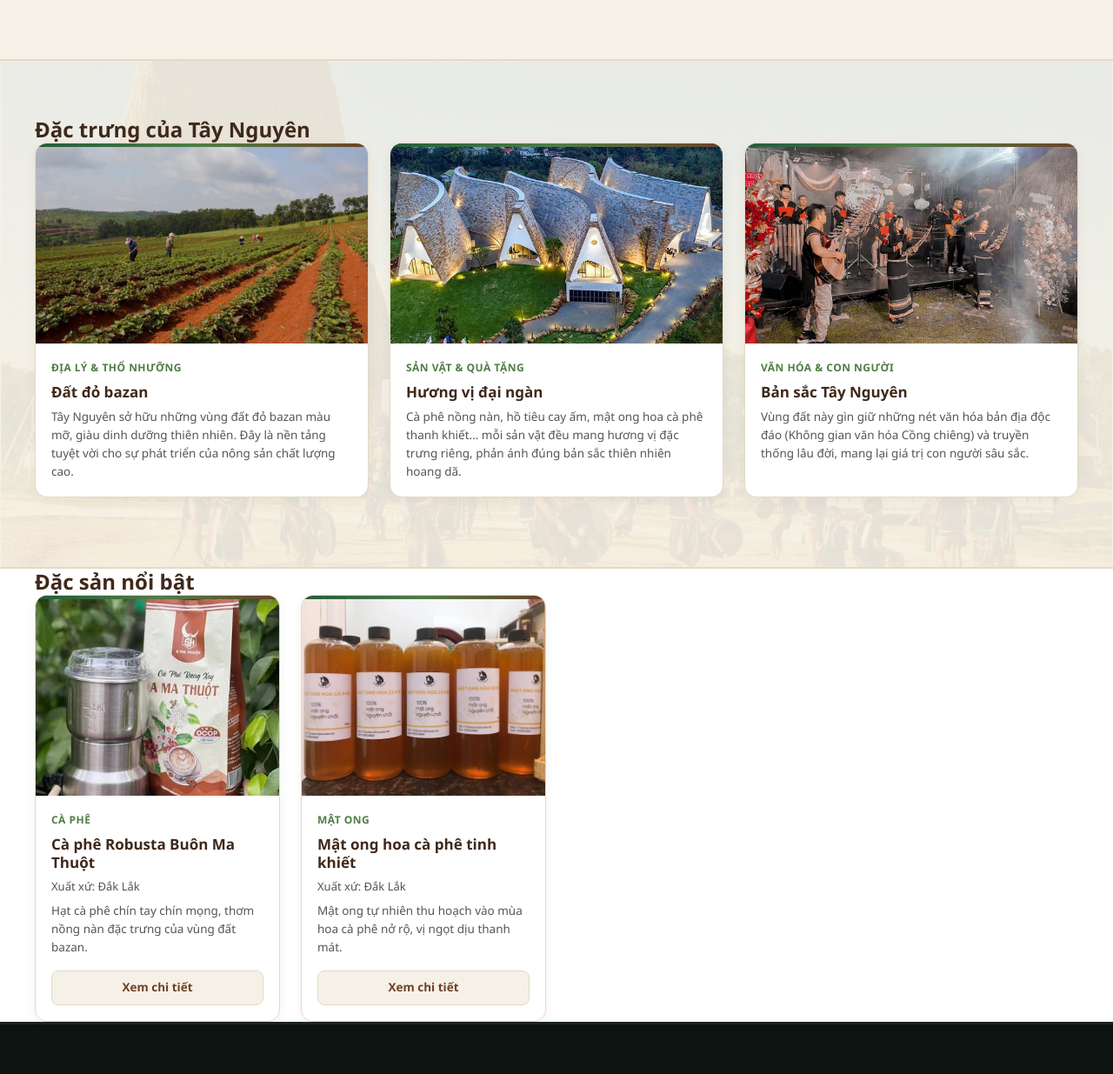
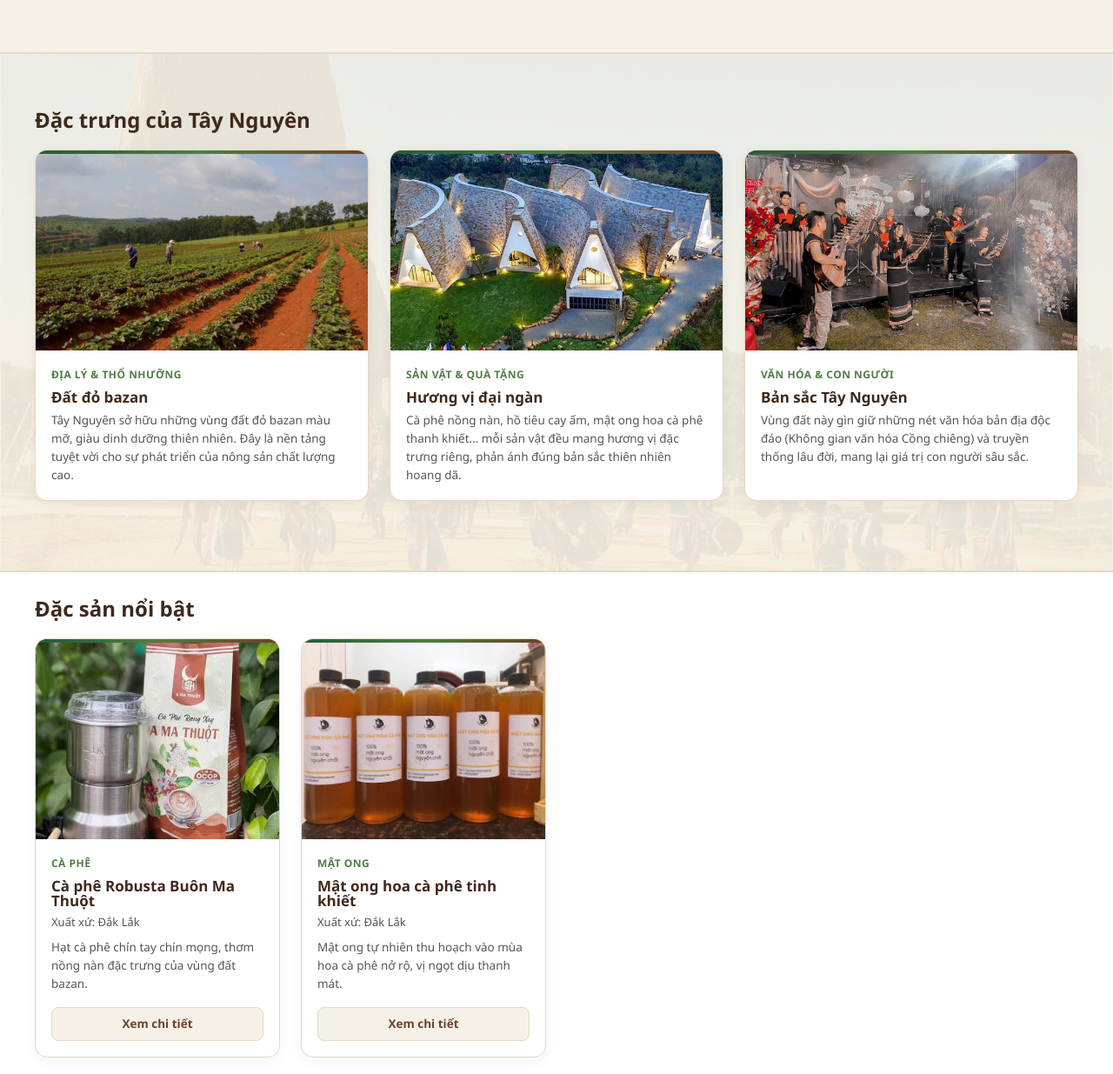
Before and after one commit to xiaonuo146/duannhom, a plain HTML site: page index.html in a window 1280 px wide. Shown: the part 1000-2235 px from the top of the page at 87% size. Drawn offline with Linux system fonts and the light colour scheme.

Commit message:
sửa layout

```diff
--- a/css/pages.css
+++ b/css/pages.css
@@ -140,7 +140,17 @@
     border-top: 1px solid var(--border-light);
     border-bottom: 1px solid var(--border-light);
 }
-
+.products-preview-section h2 {
+    margin-bottom: 22px; /* Tạo khoảng cách trống 2px ngăn cách chữ và thẻ */
+}
+.features-section h2 {
+    margin-bottom: 22px;
+}
+.products-preview-section {
+    background-color: var(--white);
+    border-top: 1px solid var(--border-light);
+    padding: 30px 0 60px 0; /* ĐÃ THÊM: Tạo khoảng đệm trên 64px và dưới 80px để đẩy chữ xuống cực kỳ thoáng đãng */
+}
 /* Lớp phủ mờ 93% để làm dịu bức ảnh nền phong cảnh phía sau */
 .features-section::before {
     content: "";
--- a/css/variables.css
+++ b/css/variables.css
@@ -76,7 +76,7 @@ button {
 
 h1, h2, h3, h4, h5, h6 {
     color: var(--brown-dark);
-    line-height: 1.25;
+    line-height: 1.0;
     margin-top: 0;
 }
 
```
